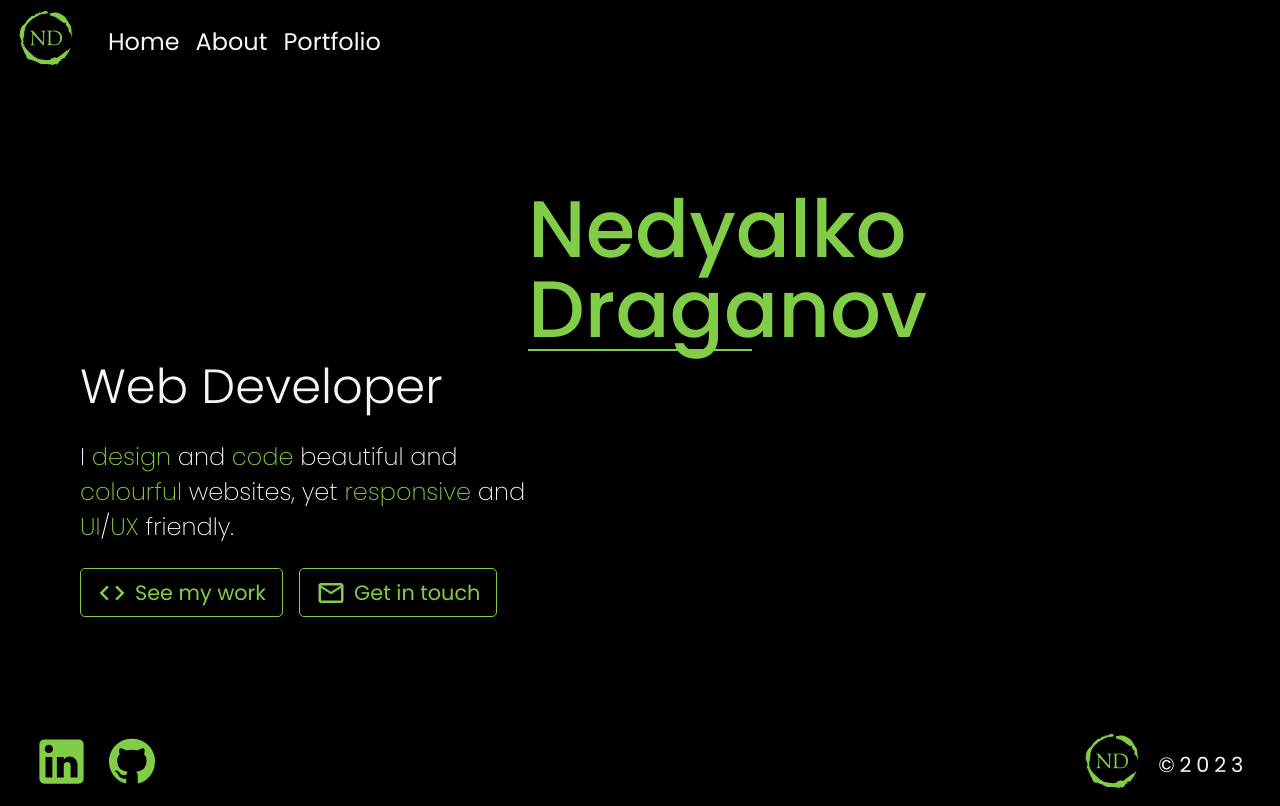
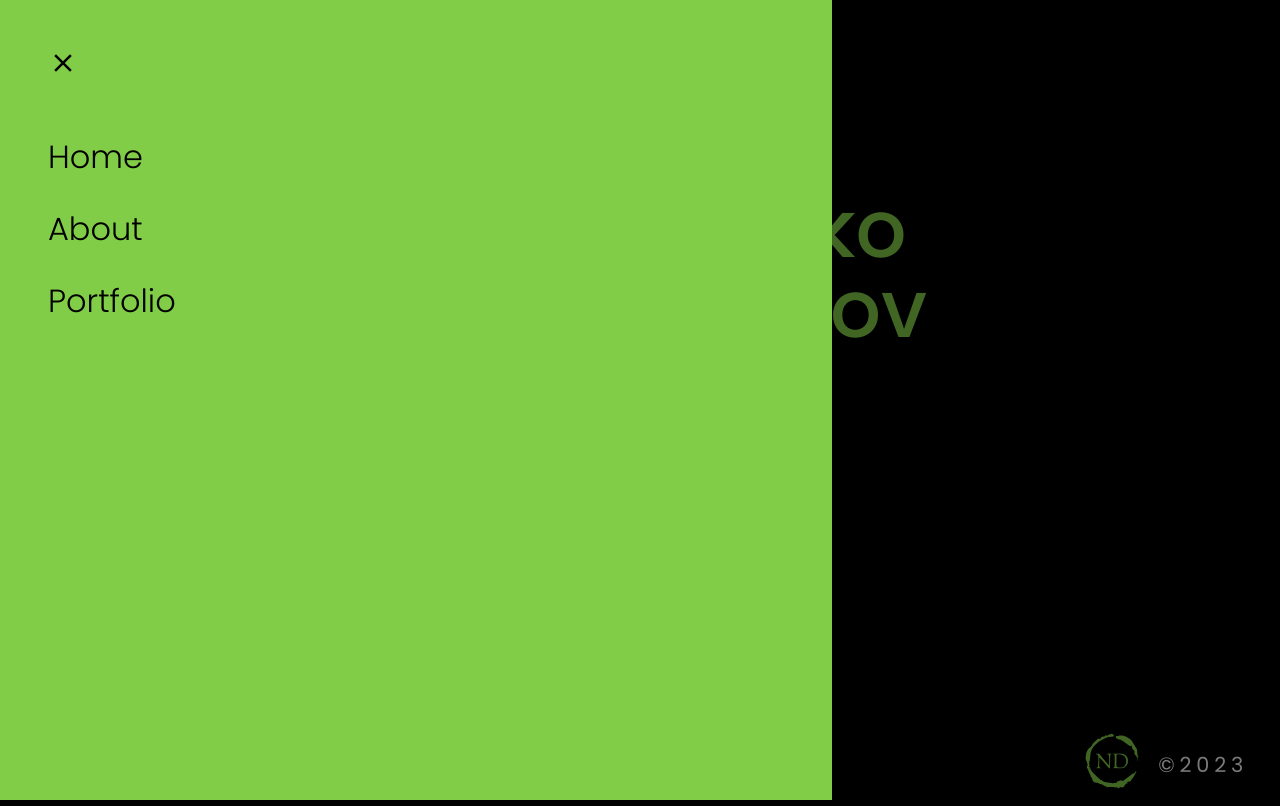
Before and after one commit to NDraganov/nedyalko-draganov, a Next.js app: page / in a window 1280 px wide. Built offline with nearby package versions, Linux system fonts and the light colour scheme.

Commit message:
Create sidebar component

```diff
--- a/components/layout/layout.jsx
+++ b/components/layout/layout.jsx
@@ -1,11 +1,13 @@
 import { Fragment } from "react";
 import Navigation from "../navigation/navigation";
 import Footer from "../footer/footer";
+import Sidebar from "../navigation/sidebar";
 
 const Layout = (props) => {
   return (
     <Fragment>
       <Navigation />
+      <Sidebar />
       <main>{props.children}</main>
       <Footer />
     </Fragment>
--- /dev/null
+++ b/components/navigation/sidebar.jsx
@@ -0,0 +1,28 @@
+import NavigationLink from "./navigation-link";
+import CloseIcon from "@mui/icons-material/Close";
+
+import classes from "./sidebar.module.css";
+
+const Sidebar = () => {
+  return (
+    <div>
+      <div className={classes.sidebar}>
+        <CloseIcon sx={{ fontSize: 30 }} />
+        <nav>
+          <ul>
+            <NavigationLink href="/" title="Home page" text="Home" />
+            <NavigationLink href="/about" title="About page" text="About" />
+            <NavigationLink
+              href="/portfolio"
+              title="Portfolio page"
+              text="Portfolio"
+            />
+          </ul>
+        </nav>
+      </div>
+      <div className={classes.background}></div>
+    </div>
+  );
+};
+
+export default Sidebar;
--- /dev/null
+++ b/components/navigation/sidebar.module.css
@@ -0,0 +1,47 @@
+.sidebar {
+  position: fixed;
+  top: 0;
+  left: 0;
+  bottom: 0;
+  width: 65%;
+  min-height: 100vh;
+  background-color: var(--dark-green);
+  padding: 3rem 0 0 3rem;
+  z-index: 2;
+}
+.sidebar svg {
+  color: var(--dark-black);
+}
+.sidebar svg:hover {
+  cursor: pointer;
+  color: var(--light-grey);
+}
+.sidebar ul {
+  display: grid;
+  gap: 1.5rem;
+  list-style: none;
+  padding-top: 3rem;
+}
+.sidebar a {
+  color: var(--dark-black);
+  font-size: 2rem;
+  font-weight: 300;
+  text-decoration: none;
+}
+.sidebar a:hover {
+  color: var(--light-grey);
+}
+.background {
+  position: fixed;
+  top: 0;
+  bottom: 0;
+  left: 0;
+  bottom: 0;
+  width: 100vw;
+  height: 100vh;
+  margin: 0;
+  padding: 0;
+  background-color: var(--dark-black);
+  z-index: 1;
+  opacity: 0.5;
+}
```
